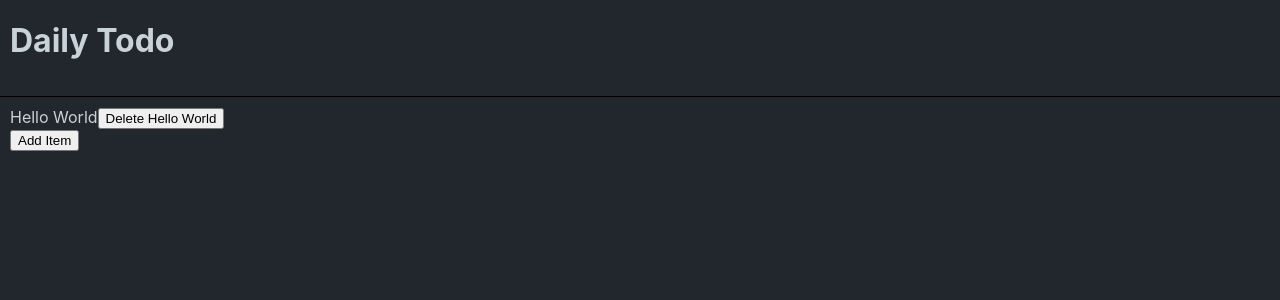
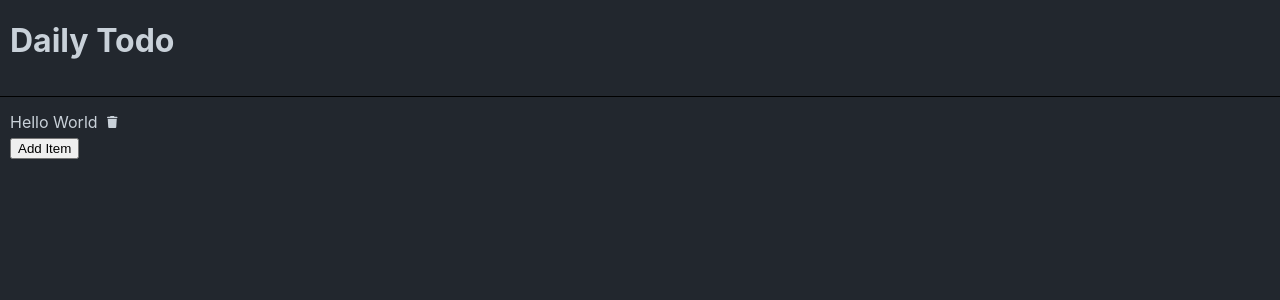
Before and after one commit to joshnice/daily-todo, a React (Create React App) app: page / in a window 1280 px wide. Both pictures are taken after a click on the button "Add Item". Shown: the top 300 px of the page. Built offline with nearby package versions, Linux system fonts and the light colour scheme.

Commit message:
Added delete icon

```diff
--- a/package.json
+++ b/package.json
@@ -4,6 +4,10 @@
   "private": true,
   "dependencies": {
     "@electron/remote": "^2.0.8",
+    "@fortawesome/fontawesome-svg-core": "^6.2.0",
+    "@fortawesome/free-regular-svg-icons": "^6.2.0",
+    "@fortawesome/free-solid-svg-icons": "^6.2.0",
+    "@fortawesome/react-fontawesome": "^0.2.0",
     "@testing-library/jest-dom": "^5.16.5",
     "@testing-library/react": "^13.4.0",
     "@testing-library/user-event": "^13.5.0",
--- a/src/components/todo-element.tsx
+++ b/src/components/todo-element.tsx
@@ -1,5 +1,9 @@
-import { FunctionComponent } from "react"
-import { TodoItem } from "../types/todo-item"
+import { FunctionComponent } from "react";
+import { TodoItem } from "../types/todo-item";
+import { FontAwesomeIcon } from "@fortawesome/react-fontawesome";
+import { faTrash } from '@fortawesome/free-solid-svg-icons'
+import { IconButton } from "../style/icon-button";
+import styled from "styled-components";
 
 interface TodoElementProps {
     item: TodoItem;
@@ -9,11 +13,19 @@ interface TodoElementProps {
 
 const TodoElement: FunctionComponent<TodoElementProps> = ({ item, onDelete }) => {
     return (
-        <div>
+        <TodoElementContainer>
             { item.name }
-            <button onClick={() => onDelete(item.id)}>Delete {item.name}</button>
-        </div>
+            <IconButton onClick={() => onDelete(item.id)}>
+                <FontAwesomeIcon icon={faTrash} />
+            </IconButton>
+        </TodoElementContainer>
     )
 }
 
+const TodoElementContainer = styled.div`
+    display: flex;
+    justify-content: flex-start;
+    align-items: center;
+`;
+
 export default TodoElement
--- /dev/null
+++ b/src/style/icon-button.ts
@@ -0,0 +1,17 @@
+import styled from "styled-components";
+import { fontColour } from "./style";
+
+export const IconButton = styled.button `
+    cursor: pointer;
+    border-radius: 50%;
+    font-size: 12px;
+    padding: 15px;
+    width: 20px;
+    height: 20px;
+    display: flex;
+    justify-content: center;
+    align-items: center;
+    border: none;
+    background-color: transparent;
+    color: ${fontColour};
+`;
--- /dev/null
+++ b/src/style/style.ts
@@ -0,0 +1 @@
+export const fontColour = "#c9d1d9";
```
Also changed, not shown: 1 other file (tests, documents, lock files or other folders).
